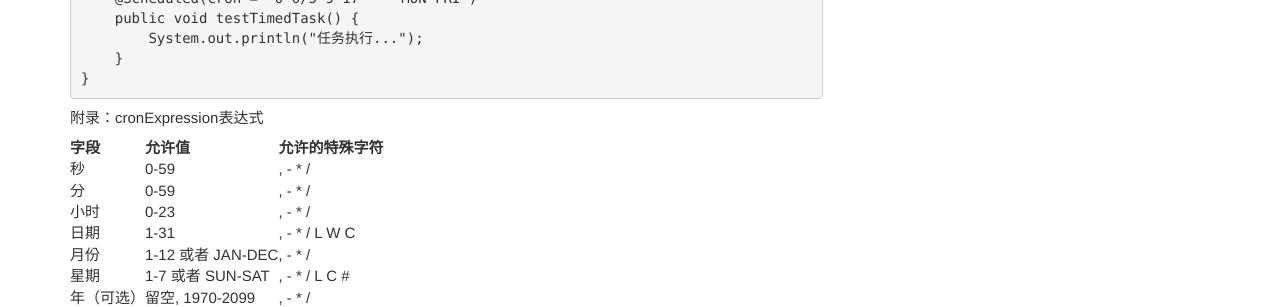
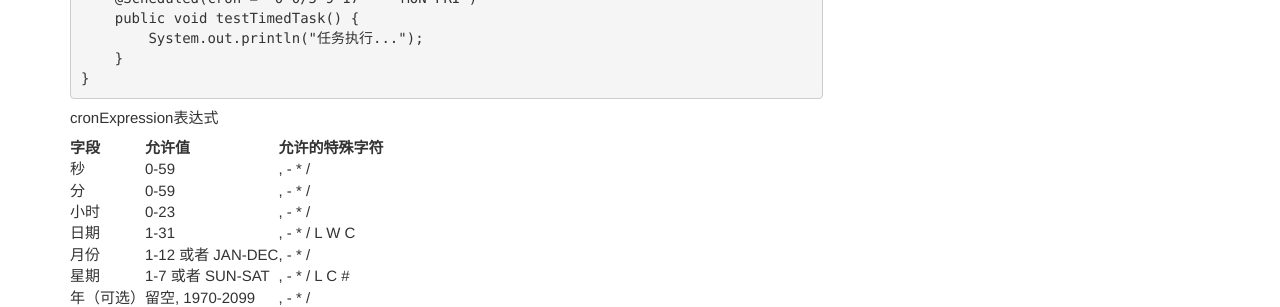
Before and after one commit to zbc0512/zbc0512.github.io, a Jekyll site: the page built from _posts/2016-09-10-spring-timed-task.md, in a window 1280 px wide and 900 px high, scrolled down 907 px. Shown: the part 151-458 px from the top of the window. Built offline with Jekyll 4.4.1, drawn with Linux system fonts in a browser that asks for light colours; nearby versions of some CDN libraries; library files that are not in the unit come from our copies; comment, search, counter and statistics services are not loaded.

Commit message:
Update 2016-09-10-spring-timed-task.md

```diff
--- a/_posts/2016-09-10-spring-timed-task.md
+++ b/_posts/2016-09-10-spring-timed-task.md
@@ -52,7 +52,7 @@ tags: "Spring"
         }
     }
 
-##### 附录：cronExpression表达式
+##### cronExpression表达式
 
 | 字段 | 允许值 | 允许的特殊字符 |
 | --- | --- | --- |
```
